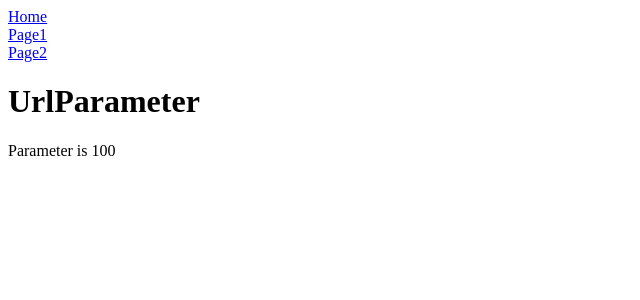
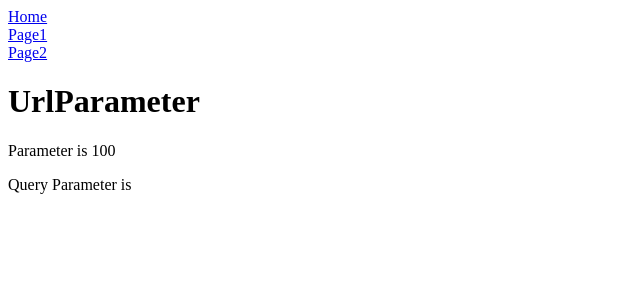
Before and after one commit to masnzzz/udemy-react-jk, a React (Create React App) app: page /page2/100 in a window 1280 px wide. Shown: the top 300 px of the page, without its empty margins (0-640 px from the left). Built offline with nearby package versions, Linux system fonts and the light colour scheme.

Commit message:
router/クエリパラメータを使用する

```diff
--- a/src/Page2.jsx
+++ b/src/Page2.jsx
@@ -5,6 +5,8 @@
         <div>
             <h1>Page2</h1>
             <Link to="/page2/100">URL Parameter</Link>
+            <br />
+            <Link to="/page2/100?name=hogehoge">Query Parameter</Link>
         </div>
     );
 };
--- a/src/UrlParameter.jsx
+++ b/src/UrlParameter.jsx
@@ -1,11 +1,15 @@
-import { useParams } from "react-router-dom"
+import { useLocation, useParams } from "react-router-dom"
 
 export const UrlParameter = () => {
     const { id } = useParams();
+    const { search } = useLocation();
+    const query = new URLSearchParams(search);
+    console.log(query);
     return (
         <div>
             <h1>UrlParameter</h1>
             <p>Parameter is {id}</p>
+            <p>Query Parameter is {query.get("name")}</p>
         </div>
     )
 }
```
